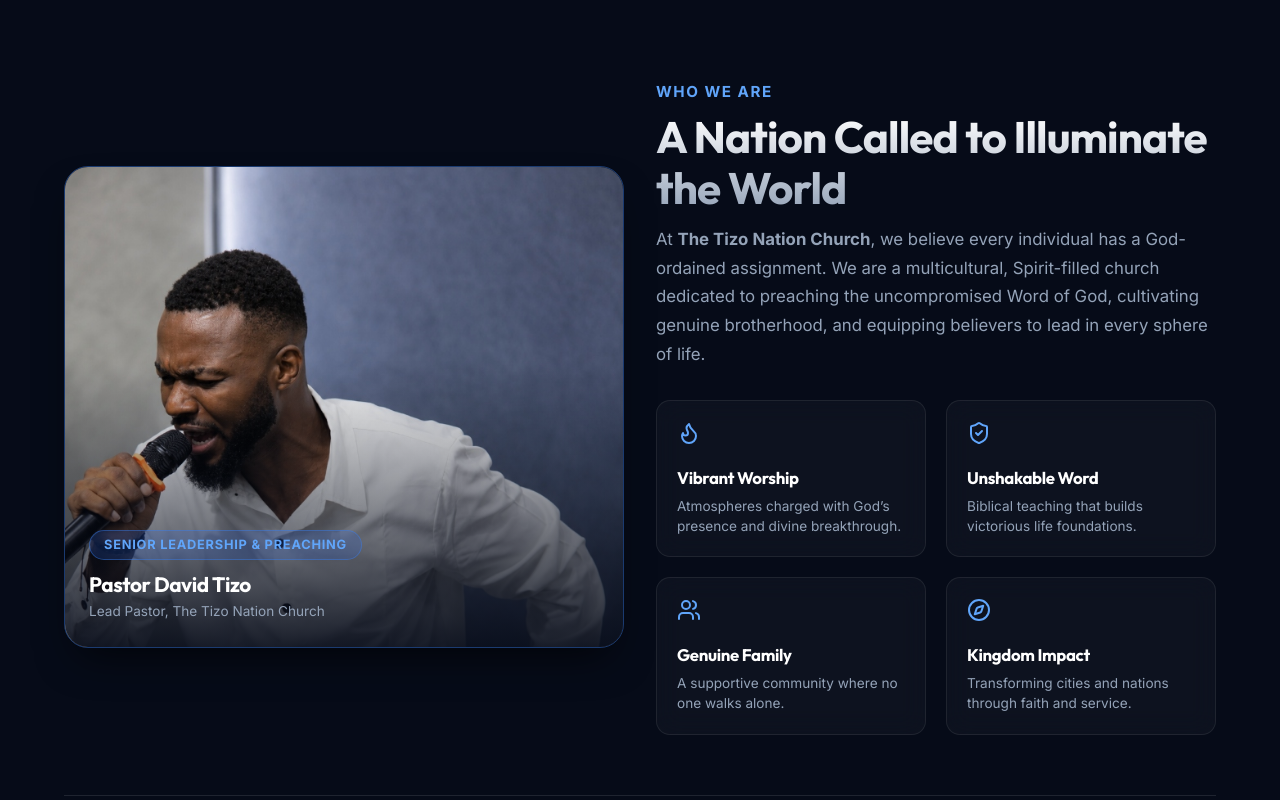
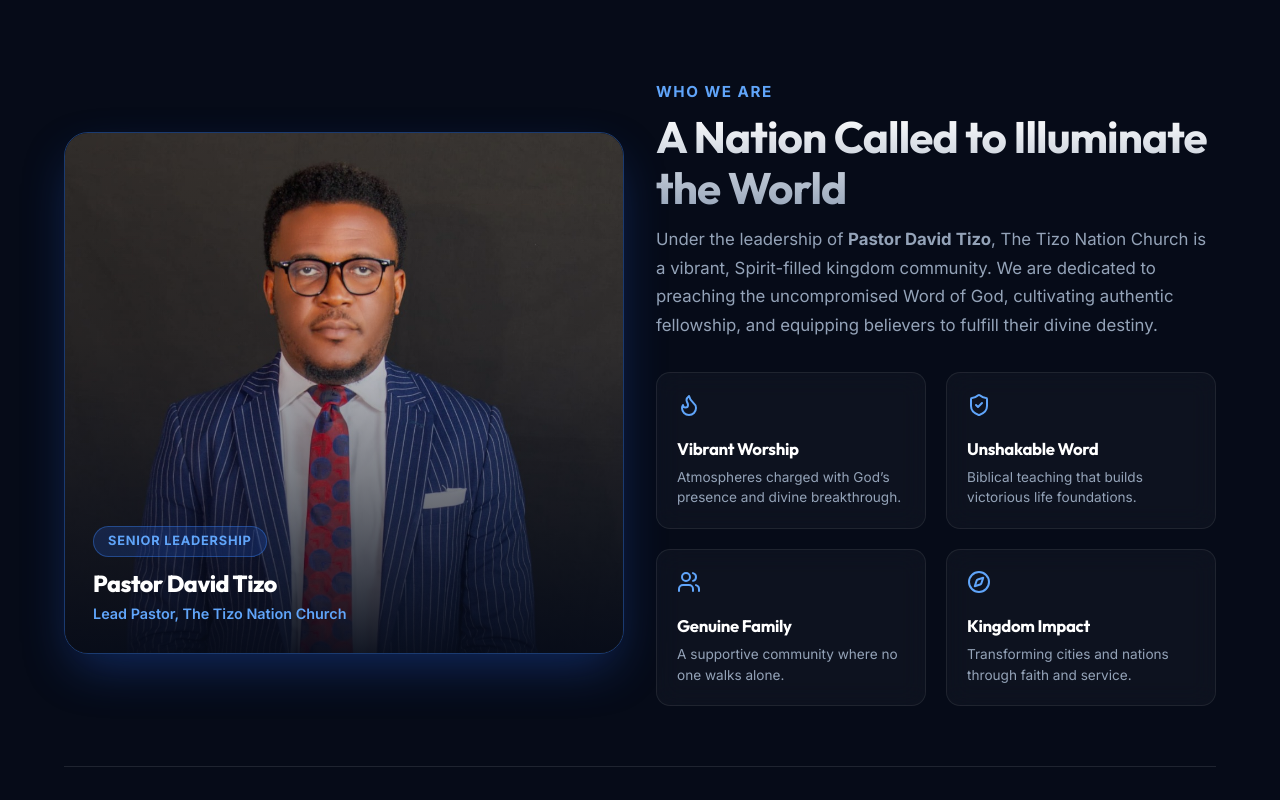
Before and after one commit to bennychiks/Tizo, a React (Vite) app: page / in a window 1280 px wide. Shown: the part 1760-2560 px from the top of the page. Built offline with nearby package versions, Linux system fonts and the light colour scheme.

Commit message:
Add-Official-Lead-Pastor-David-Tizo-Portrait-Photo

```diff
--- a/src/components/AboutSection.jsx
+++ b/src/components/AboutSection.jsx
@@ -5,29 +5,29 @@ export default function AboutSection() {
   return (
     <section id="about" className="section-padding">
       <div className="grid-2" style={{ alignItems: 'center', marginBottom: '60px' }}>
-        {/* Left Image Spotlight */}
+        {/* Left Image Spotlight: Lead Pastor Portrait */}
         <div style={{ position: 'relative' }}>
           <div style={{
             position: 'relative',
             borderRadius: 'var(--radius-lg)',
             overflow: 'hidden',
-            boxShadow: 'var(--shadow-main)',
+            boxShadow: '0 20px 50px -10px rgba(37, 99, 235, 0.35)',
             border: '1px solid var(--border-blue)'
           }}>
             <img
-              src="images/pastor_preaching.jpg"
-              alt="Pastor preaching at The Tizo Nation Church Altar"
-              style={{ width: '100%', height: '480px', objectFit: 'cover', display: 'block', objectPosition: 'top center' }}
+              src="images/lead_pastor.jpg"
+              alt="Lead Pastor David Tizo"
+              style={{ width: '100%', height: '520px', objectFit: 'cover', display: 'block', objectPosition: 'center 20%' }}
             />
             <div style={{
               position: 'absolute',
               inset: 0,
-              background: 'linear-gradient(0deg, rgba(6,11,24,0.92) 0%, transparent 60%)'
+              background: 'linear-gradient(0deg, rgba(6,11,24,0.95) 0%, rgba(6,11,24,0.2) 60%, transparent 100%)'
             }}></div>
-            <div style={{ position: 'absolute', bottom: '24px', left: '24px', right: '24px' }}>
-              <span className="badge-blue" style={{ marginBottom: '8px' }}>Senior Leadership & Preaching</span>
-              <h4 style={{ fontSize: '1.3rem', color: '#FFFFFF' }}>Pastor David Tizo</h4>
-              <p style={{ fontSize: '0.85rem', color: 'var(--text-muted)' }}>Lead Pastor, The Tizo Nation Church</p>
+            <div style={{ position: 'absolute', bottom: '28px', left: '28px', right: '28px' }}>
+              <span className="badge-blue" style={{ marginBottom: '8px' }}>Senior Leadership</span>
+              <h4 style={{ fontSize: '1.45rem', color: '#FFFFFF', fontWeight: 800 }}>Pastor David Tizo</h4>
+              <p style={{ fontSize: '0.9rem', color: '#60A5FA', fontWeight: 600 }}>Lead Pastor, The Tizo Nation Church</p>
             </div>
           </div>
         </div>
@@ -37,7 +37,7 @@ export default function AboutSection() {
           <span className="section-subtitle">Who We Are</span>
           <h2 className="section-title">A Nation Called to Illuminate the World</h2>
           <p style={{ color: 'var(--text-muted)', fontSize: '1.05rem', lineHeight: 1.7, marginBottom: '32px' }}>
-            At <strong>The Tizo Nation Church</strong>, we believe every individual has a God-ordained assignment. We are a multicultural, Spirit-filled church dedicated to preaching the uncompromised Word of God, cultivating genuine brotherhood, and equipping believers to lead in every sphere of life.
+            Under the leadership of <strong>Pastor David Tizo</strong>, The Tizo Nation Church is a vibrant, Spirit-filled kingdom community. We are dedicated to preaching the uncompromised Word of God, cultivating authentic fellowship, and equipping believers to fulfill their divine destiny.
           </p>
 
           <div style={{ display: 'grid', gridTemplateColumns: 'repeat(2, 1fr)', gap: '20px' }}>
@@ -73,10 +73,10 @@ export default function AboutSection() {
         </div>
 
         <div className="grid-4">
+          <GalleryCard img="images/pastor_preaching.jpg" title="Preaching The Word" subtitle="Altar Ministry & Power" />
           <GalleryCard img="images/worship_hands_raised.jpg" title="Atmosphere of Prayer" subtitle="Deep Worship & Deliverance" />
           <GalleryCard img="images/congregation_joy.jpg" title="Joyful Fellowship" subtitle="Community & Sisterhood" />
           <GalleryCard img="images/worship_singing.jpg" title="Praise & Adoration" subtitle="Voices Raised As One" />
-          <GalleryCard img="images/gentleman_attentive.jpg" title="Attentive Discipleship" subtitle="Anchored in the Word" />
         </div>
       </div>
     </section>
--- a/src/data/initialData.js
+++ b/src/data/initialData.js
@@ -6,7 +6,7 @@ export const INITIAL_SERMONS = [
     series: 'Kingdom Dominion',
     date: '2026-09-21',
     videoUrl: 'https://www.youtube.com/embed/dQw4w9WgXcQ',
-    thumbnail: 'images/pastor_preaching.jpg',
+    thumbnail: 'images/lead_pastor.jpg',
     description: 'Discover what it means to step into your God-given authority and walk in purpose, victory, and unshakable faith every single day.',
     duration: '48 mins',
     tags: ['Faith', 'Authority', 'Victory']
@@ -42,7 +42,7 @@ export const INITIAL_SERMONS = [
     series: 'Revival Fire',
     date: '2026-08-31',
     videoUrl: 'https://www.youtube.com/embed/dQw4w9WgXcQ',
-    thumbnail: 'images/worship_singing.jpg',
+    thumbnail: 'images/pastor_preaching.jpg',
     description: 'A deep dive into personal and corporate prayer. Learn how intimate fellowship with God unleashes his supernatural power in your life.',
     duration: '50 mins',
     tags: ['Prayer', 'Revival', 'Spiritual Growth']
@@ -162,7 +162,7 @@ export const INITIAL_MINISTRIES = [
     tagline: 'Taking the Gospel Beyond Walls',
     ageGroup: 'All Ages',
     leader: 'Evangelist Paul Stone',
-    image: 'images/pastor_preaching.jpg',
+    image: 'images/lead_pastor.jpg',
     description: 'Serving local communities with compassion drives and supporting international missionary initiatives across nations.'
   }
 ]
```
Also changed, not shown: public/images/lead_pastor.jpg (added), src/assets/images/lead_pastor.jpg (added).
